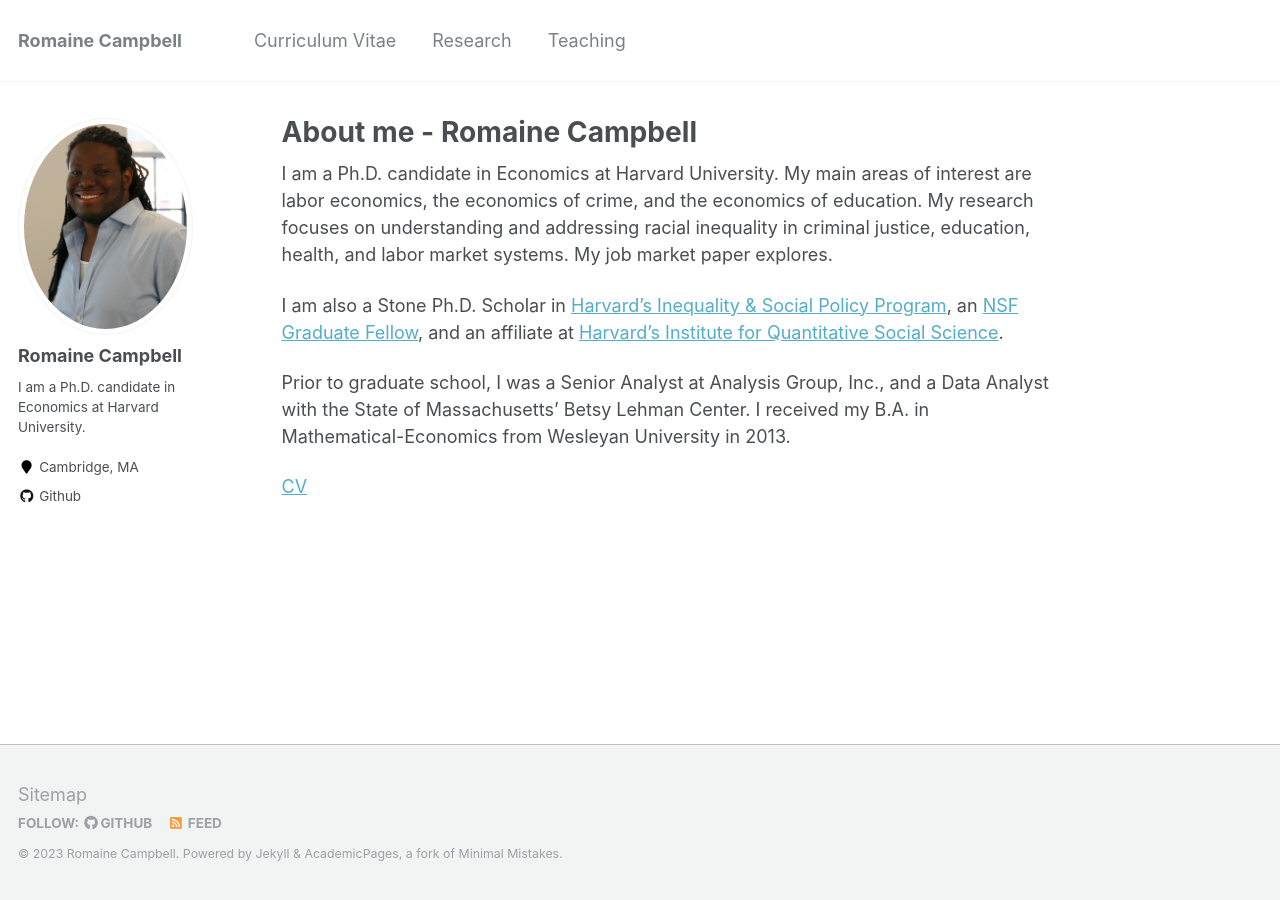
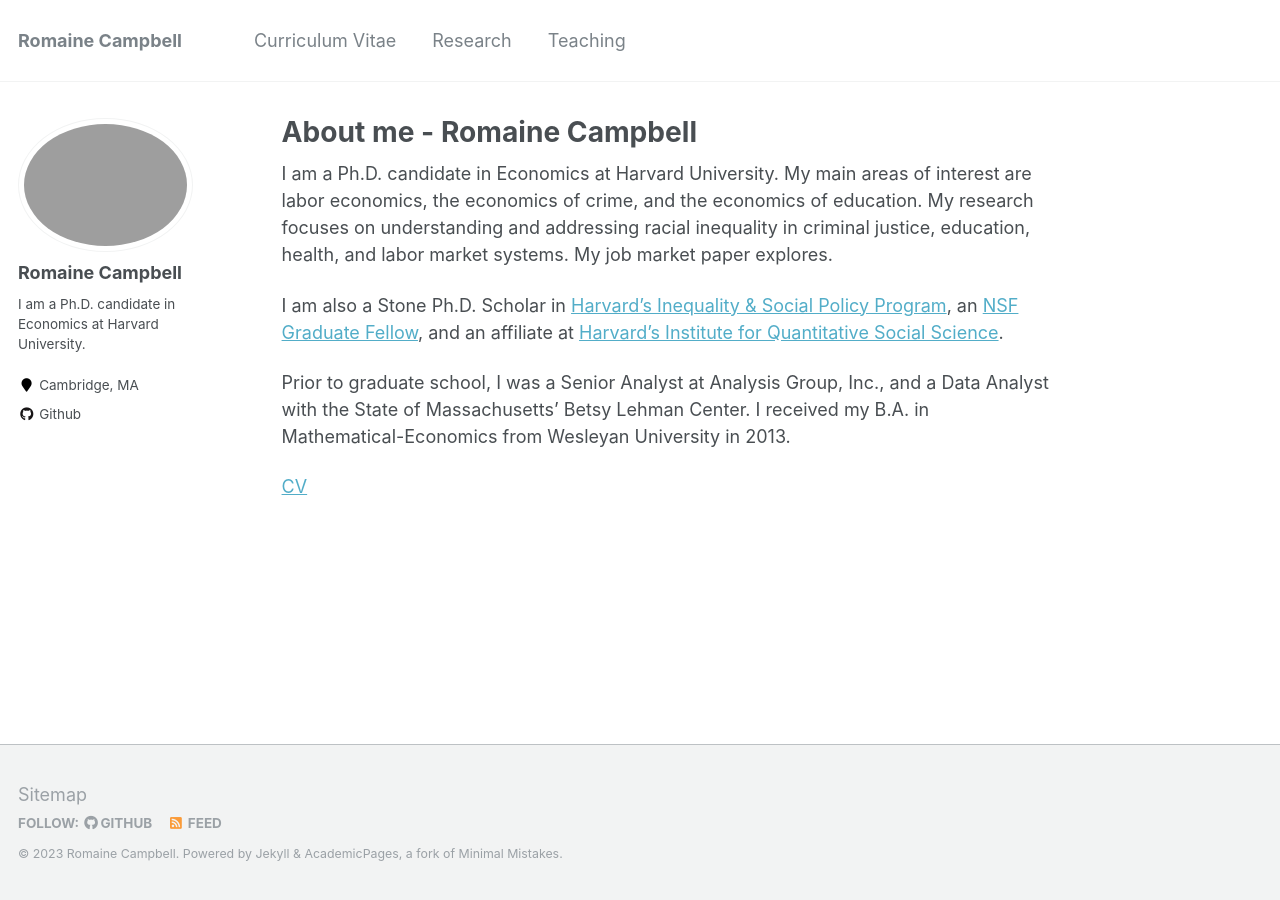
Before and after one commit to romaineacampbell/romaineacampbell.github.io, a Jekyll site: the page built from _pages/about.md, in a window 1280 px wide. Built offline with Jekyll 4.4.1, drawn with Linux system fonts in a browser that asks for light colours.

Commit message:
Update _config.yml

```diff
--- a/_config.yml
+++ b/_config.yml
@@ -81,7 +81,7 @@ analytics:
 # Site Author
 author:
   name             : "Romaine Campbell"
-  avatar           : "romaine_profile.jpg"
+  avatar           : "Romaine_7.png"
   bio              : "I am a Ph.D. candidate in Economics at Harvard University."
   location         : "Cambridge, MA"
   employer         :
```
